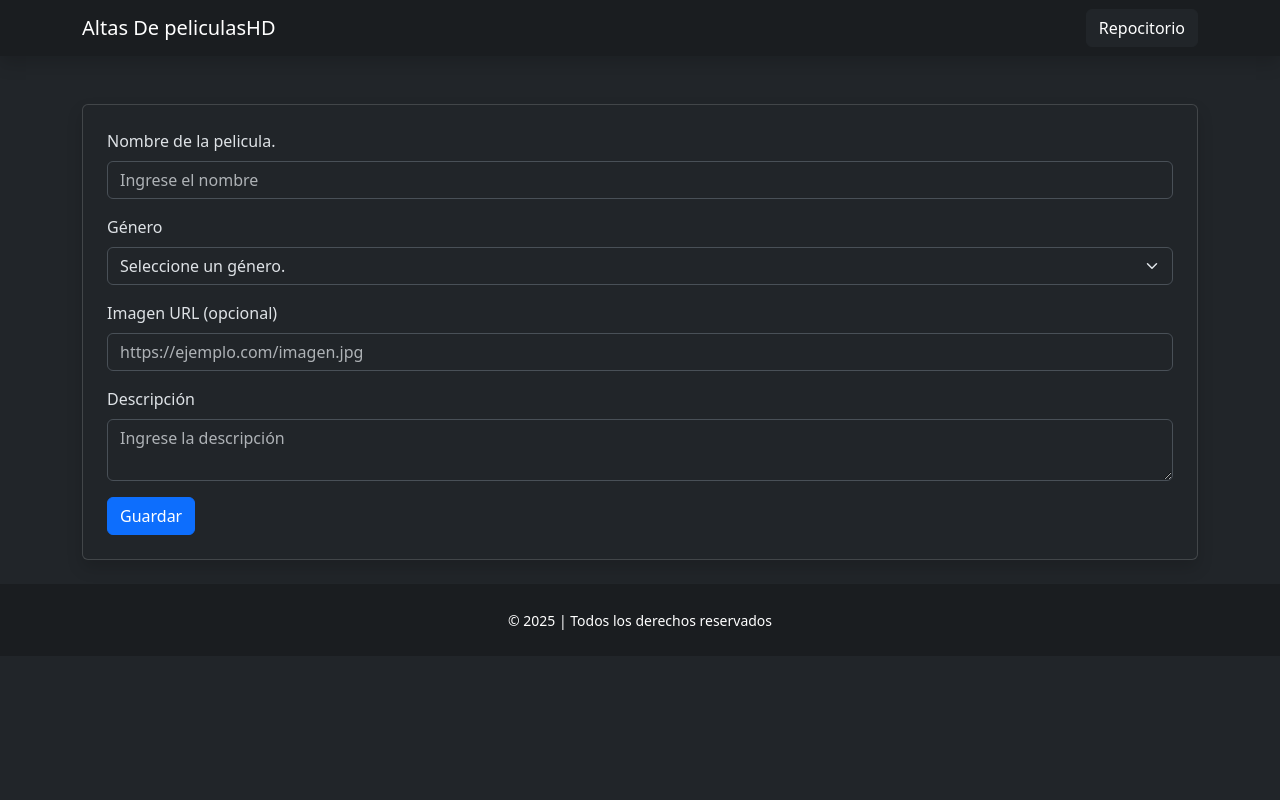
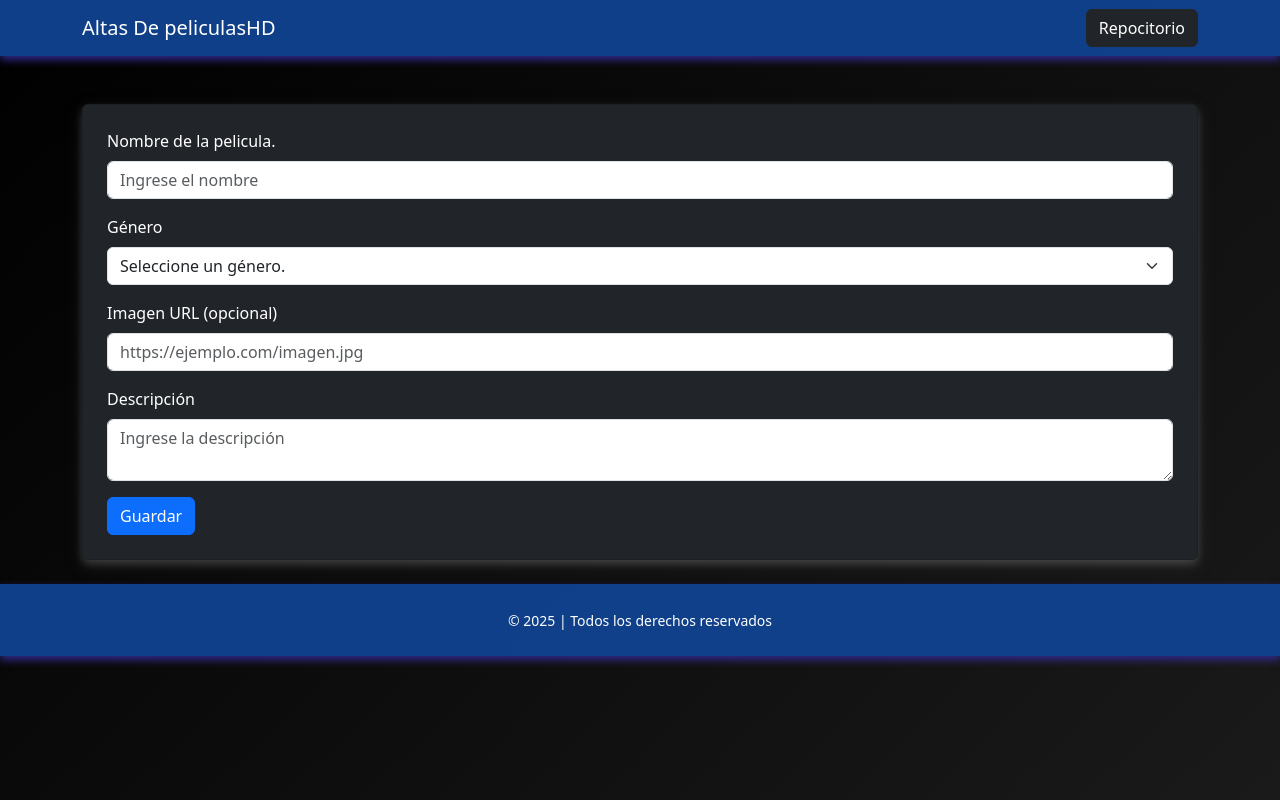
Before and after one commit to Maxii34/Altas-de-peliculas, a React (Vite) app: page / in a window 1280 px wide. Built offline with nearby package versions, Linux system fonts and the light colour scheme.

Commit message:
se le aplico sstilos al nav, footer, main, imput y cards

```diff
--- a/index.html
+++ b/index.html
@@ -1,5 +1,5 @@
 <!doctype html>
-<html lang="es" data-bs-theme="dark">
+<html lang="es" >
   <head>
     <meta charset="UTF-8" />
     <link rel="icon" type="image/svg+xml" href="/vite.svg" />
--- a/src/Components/CardCompon.jsx
+++ b/src/Components/CardCompon.jsx
@@ -2,9 +2,9 @@ import { Card } from "react-bootstrap";
 
 const CardCompon = ({ id, nombre, genero, descripcion, imagen, borrarPeli }) => {
   return (
-    <Card className="h-100 shadow">
-      <Card.Img variant="top" src={imagen} />
-      <Card.Body>
+    <Card className="h-100 shadow-card">
+      <Card.Img variant="top" className="img-peli" src={imagen || "https://www.datoposta.com/wp-content/uploads/2024/06/BAD-BOYS-4.jpg"} />
+      <Card.Body className="d-flex flex-column borderTop">
         <Card.Title>{nombre}</Card.Title>
         <Card.Text>
           <strong>Género:</strong> {genero}
--- a/src/Components/FooterPrecentacion.jsx
+++ b/src/Components/FooterPrecentacion.jsx
@@ -2,7 +2,7 @@
 
 const FooterPrecentacion = () => {
     return (
-<footer className="bg-dark-subtle text-white text-center py-4">
+<footer className="text-white text-center py-4">
   <small>© 2025 | Todos los derechos reservados</small>
 </footer>
 
--- a/src/Components/ImputCompon.jsx
+++ b/src/Components/ImputCompon.jsx
@@ -46,8 +46,8 @@ const borrarPeli = (id) => {
 
 
   return (
-    <section className="container mt-5">
-      <div className="card shadow p-4">
+    <section className="container mt-5 ">
+      <div className="card card-body shadow-card p-4 bg-dark text-white">
         <Form
           onSubmit={handleSubmit(validacion, (errors) => {
             Swal.fire("Error", "Completa todos los datos.", "error");
--- a/src/Components/NavbarPelis.jsx
+++ b/src/Components/NavbarPelis.jsx
@@ -5,13 +5,13 @@ import Navbar from "react-bootstrap/Navbar";
 
 const NavbarPelis = () => {
   return (
-    <Navbar expand="lg" className="bg-dark-subtle shadow" variant="dark">
+    <Navbar expand="lg" className="" variant="dark">
       <Container>
         <Navbar.Brand href="#home">Altas De peliculasHD</Navbar.Brand>
         <Navbar.Toggle aria-controls="basic-navbar-nav" />
         <Navbar.Collapse id="basic-navbar-nav">
           <Nav className="ms-auto">
-            <Button href="#home" variant="dark">Repocitorio</Button>
+            <Button href="https://github.com/Maxii34/Altas-de-peliculas" target="_blank" variant="dark">Repocitorio</Button>
           </Nav>
         </Navbar.Collapse>
       </Container>
--- a/src/index.css
+++ b/src/index.css
@@ -0,0 +1,30 @@
+.img-peli{
+    width: 100%;
+    max-height: 350px;
+    object-fit: cover;
+    border-radius: 5px;
+}
+
+.borderTop{
+    border-top: 2px solid #8d8989;
+}
+
+.shadow-card{
+    box-shadow: 0 4px 8px 0 rgba(231, 226, 226, 0.2), 0 6px 20px 0 rgba(94, 92, 92, 0.19);
+}
+
+body {
+  background: linear-gradient(135deg, #000000, #1a1a1a);
+  min-height: 100vh;
+  margin: 0;
+  font-family: 'Segoe UI', system-ui, sans-serif;
+}
+
+/*color azulado para el nav y el footer */
+nav, footer {
+  background-color: #10428df6;
+  color: white;
+  padding: 1rem;
+  text-align: center;
+  box-shadow: 0 4px 8px rgba(50, 43, 145, 0.945);
+}
```
